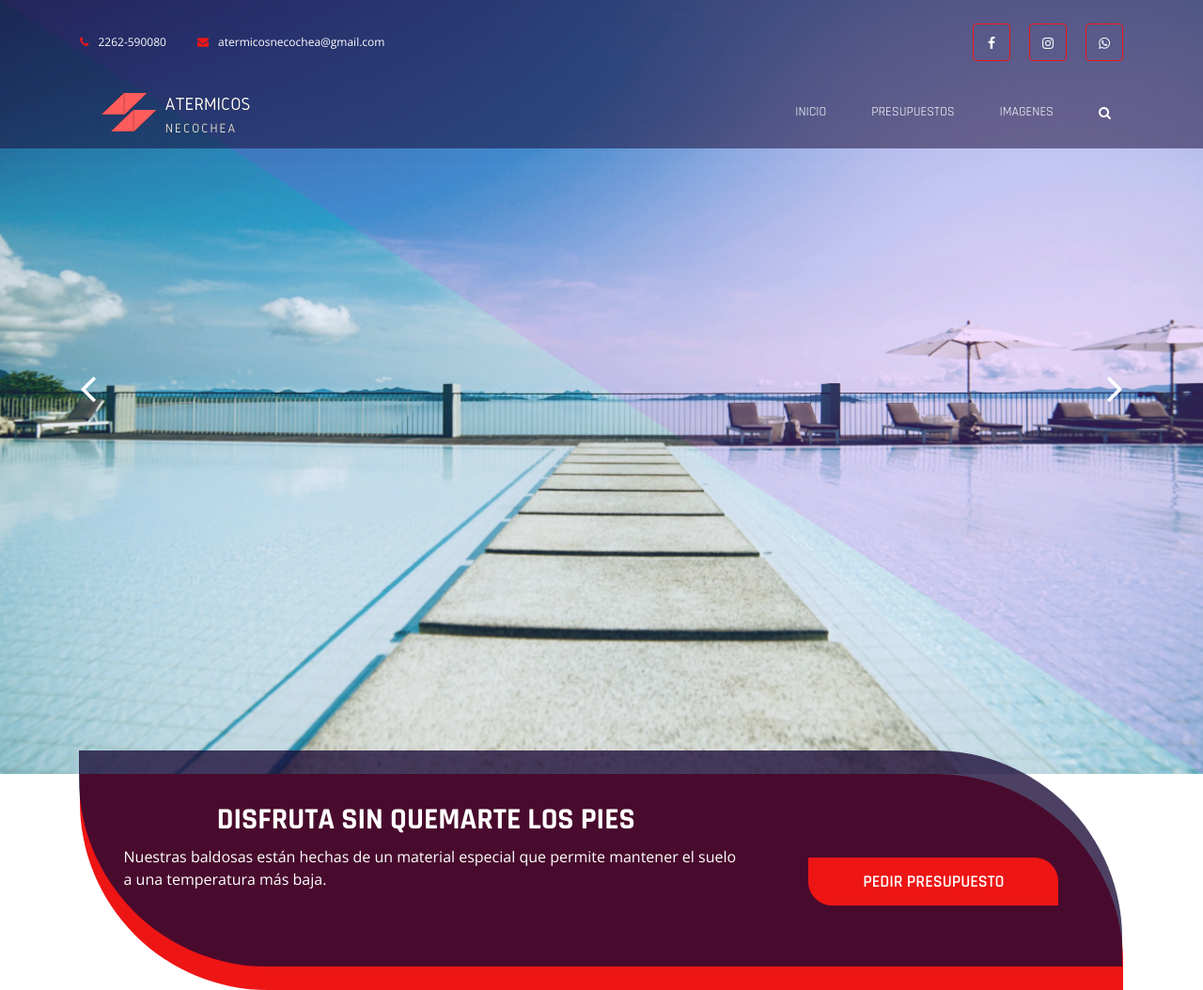
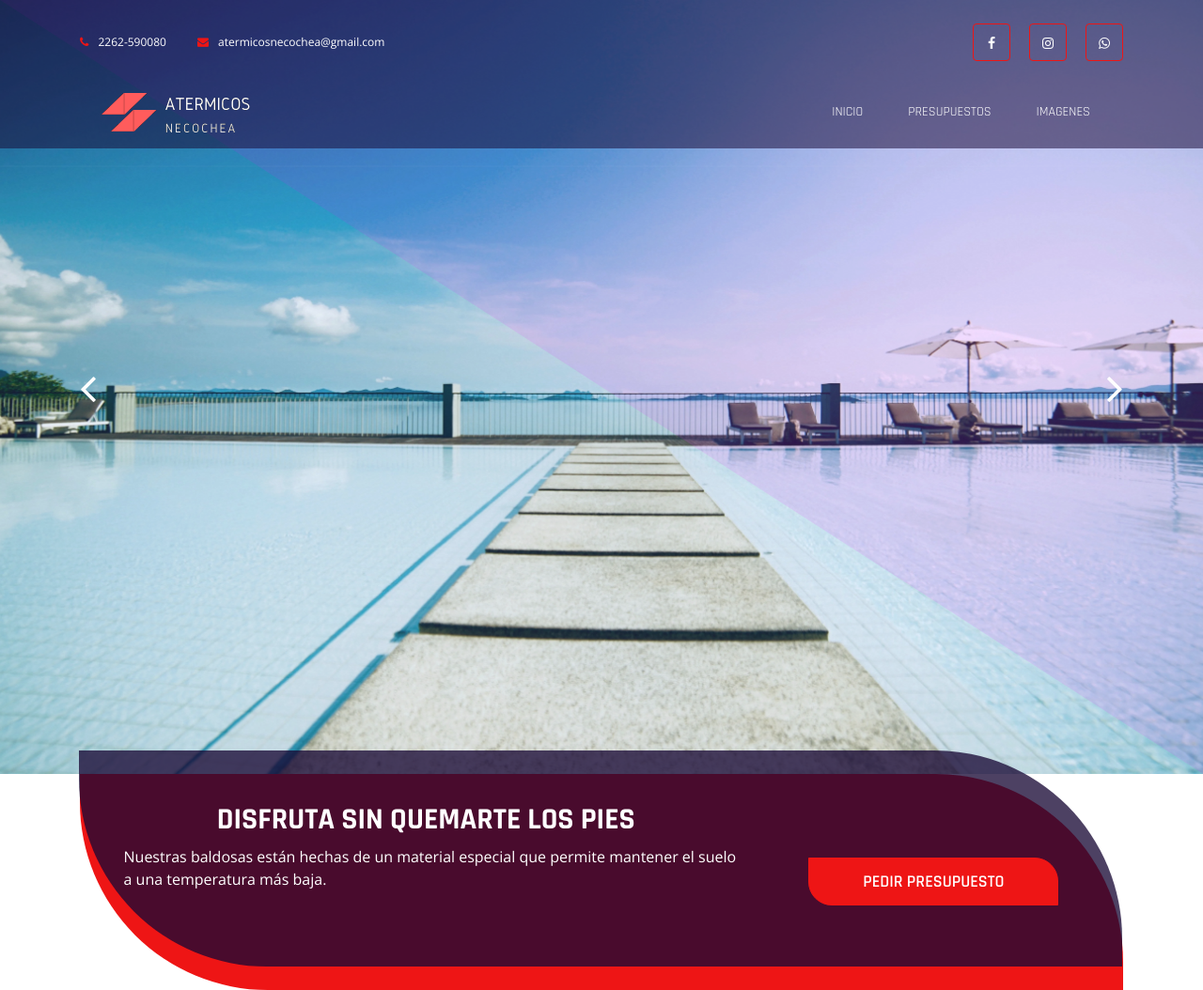
Before and after one commit to webnecochea/atermicosnecochea, a plain HTML site: page index.html in a window 1280 px wide. Shown: the top 1054 px of the page at 94% size. Drawn offline with nearby package versions, Linux system fonts and the light colour scheme.

Commit message:
Update index.html

```diff
--- a/index.html
+++ b/index.html
@@ -62,7 +62,6 @@
                         aria-expanded="false" aria-label="Toggle navigation"><span
                             class="navbar-toggler-icon"></span></button>
                 </div>
-                <a class="search-icon d-none d-md-block" href="#"><i class="fa fa-search"></i></a>
                 <div class="collapse navbar-collapse justify-content-end" id="navbarSupportedContent">
                     <ul class="navbar-nav">
                         <li class="nav-item"><a class="nav-link"  href="#inicio">INICIO</a></li>
```
